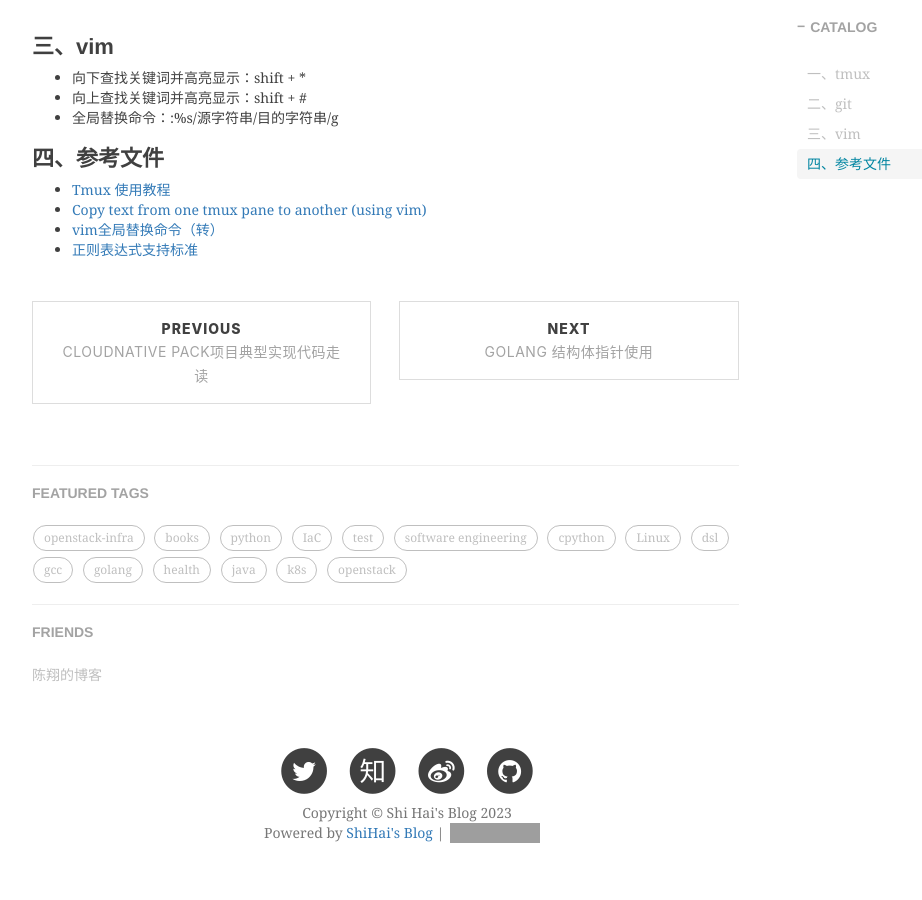
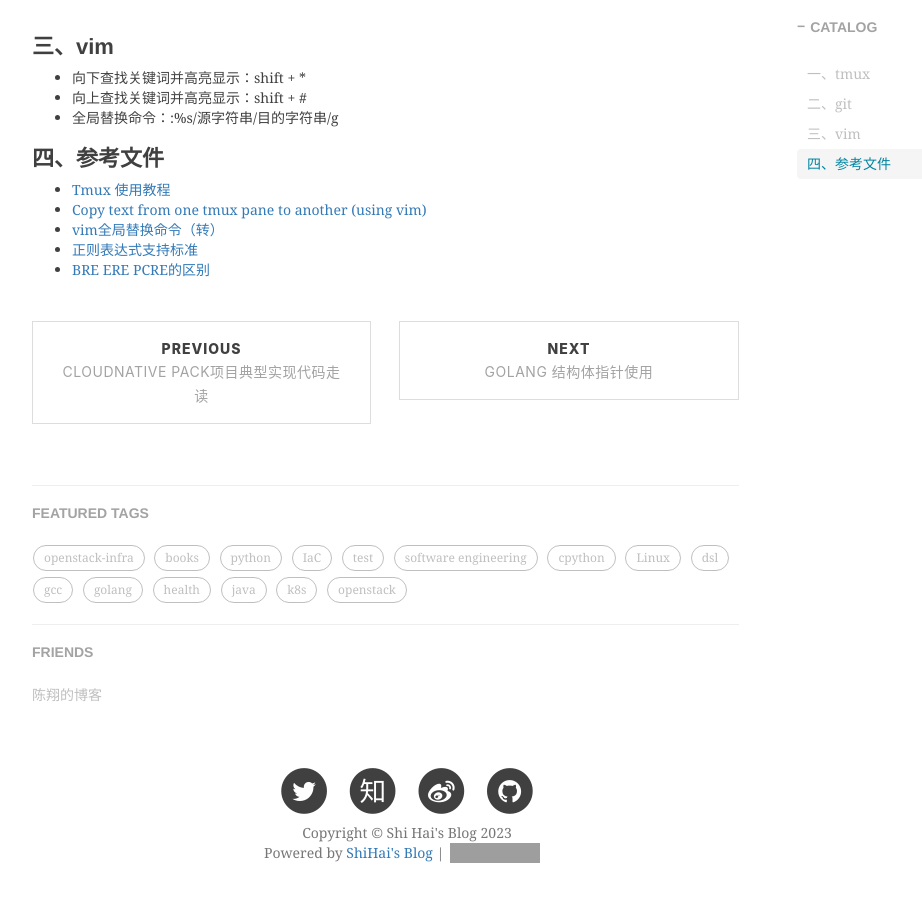
Before and after one commit to shihai1991/shihai1991.github.io, a Jekyll site: the page built from _posts/2022-11-22-linux終端基础命令.md, in a window 1280 px wide and 900 px high, scrolled down 793 px. Shown: the whole window, without its empty margins (233-1155 px from the left). Built offline with Jekyll 4.4.1, drawn with Linux system fonts in a browser that asks for light colours; nearby versions of some CDN libraries; comment, search, counter and statistics services are not loaded; grey boxes are pictures that could not be loaded.

Commit message:
Update 2022-11-22-linux終端基础命令.md

```diff
--- a/_posts/2022-11-22-linux終端基础命令.md
+++ b/_posts/2022-11-22-linux終端基础命令.md
@@ -31,3 +31,4 @@ time: '2022.11.22 19:27:00'
 - [Copy text from one tmux pane to another (using vim)](https://unix.stackexchange.com/questions/58763/copy-text-from-one-tmux-pane-to-another-using-vim)
 - [vim全局替换命令（转）](https://www.jianshu.com/p/2af83c65a638)
 - [正则表达式支持标准](https://www.cnblogs.com/codelogs/p/16060372.html)
+- [BRE ERE PCRE的区别](https://www.cnblogs.com/codelogs/p/16060372.html)
```
